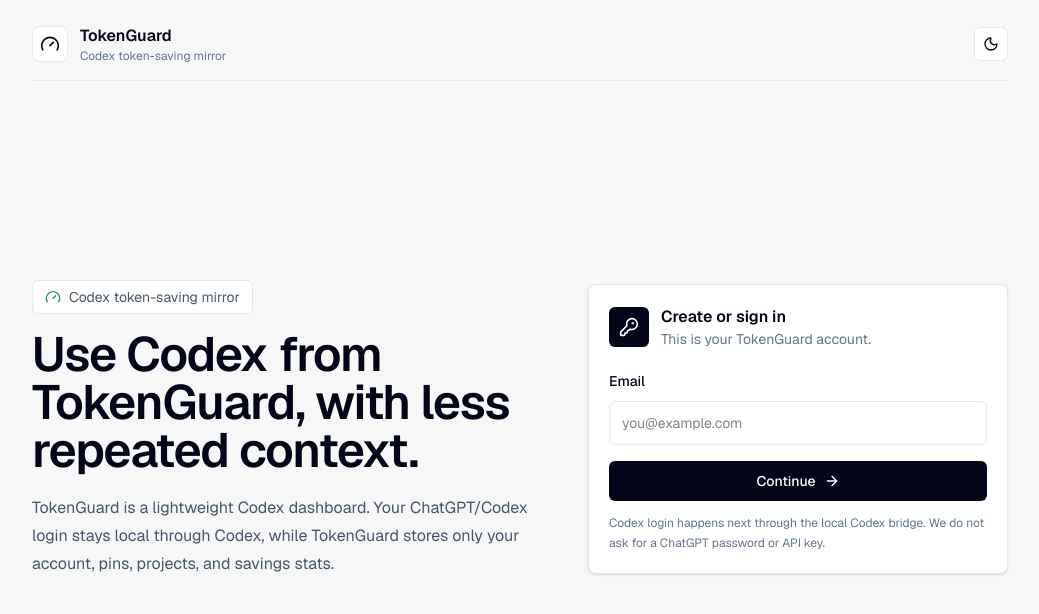
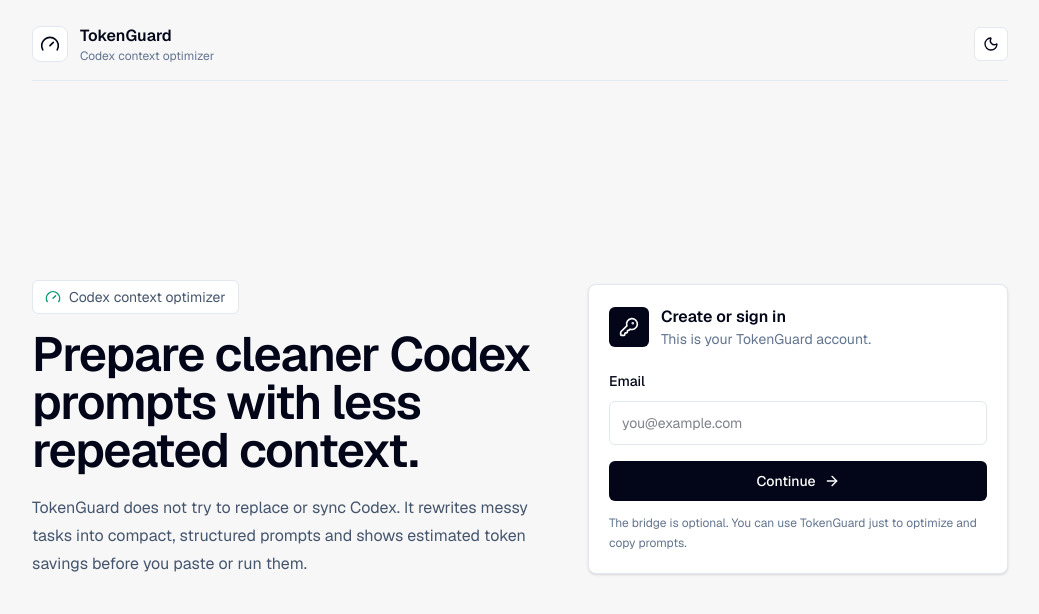
Before and after one commit to Shashankpabitwar123/tokenguard-prod, a Next.js app: page / in a window 1280 px wide. Shown: the top 614 px of the page, without its empty margins (120-1159 px from the left). Built offline with nearby package versions, Linux system fonts and the light colour scheme.

Commit message:
Pivot TokenGuard to context optimizer

```diff
--- a/src/components/TokenGuardCodexApp.tsx
+++ b/src/components/TokenGuardCodexApp.tsx
@@ -453,12 +453,13 @@
     const nextOptimized = optimizedPrompt;
     setOptimized(nextOptimized);
     setStatus("running");
+    navigator.clipboard?.writeText(nextOptimized).catch(() => undefined);
     setMessages((current) => [
       ...current,
       { role: "user", text: prompt },
       {
         role: "tokenguard",
-        text: `Sending optimized prompt to Codex through the local bridge. Estimated savings: ${stats.saved}%.`,
+        text: `Optimized prompt prepared and copied. Estimated savings: ${stats.saved}%.`,
       },
     ]);
 
@@ -477,12 +478,12 @@
     await loadRuns(email);
 
     if (!bridgeReady || !codexReady) {
-      setStatus("blocked");
+      setStatus("ready");
       setMessages((current) => [
         ...current,
         {
           role: "tokenguard",
-          text: "Codex is not connected yet. Start the bridge, complete Codex login, then run again.",
+          text: nextOptimized,
         },
       ]);
       return;
@@ -540,7 +541,7 @@
         ...current,
         {
           role: "codex",
-          text: "Codex run started locally. Open the Codex app/terminal for full live approvals while TokenGuard refreshes this mirrored thread.",
+          text: "Optional bridge run started locally. Continue approvals in Codex if it asks.",
         },
       ]);
       await loadThreads();
@@ -561,14 +562,14 @@
             <section>
               <div className="mb-4 inline-flex items-center gap-2 rounded-md border border-slate-200 bg-white px-3 py-1.5 text-sm text-slate-600 dark:border-slate-800 dark:bg-slate-950 dark:text-slate-300">
                 <Gauge className="h-4 w-4 text-emerald-600" />
-                Codex token-saving mirror
+                Codex context optimizer
               </div>
               <h1 className="max-w-2xl text-4xl font-semibold tracking-tight md:text-5xl">
-                Use Codex from TokenGuard, with less repeated context.
+                Prepare cleaner Codex prompts with less repeated context.
               </h1>
               <p className="mt-5 max-w-xl text-base leading-7 text-slate-600 dark:text-slate-400">
-                TokenGuard is a lightweight Codex dashboard. Your ChatGPT/Codex login stays local
-                through Codex, while TokenGuard stores only your account, pins, projects, and savings stats.
+                TokenGuard does not try to replace or sync Codex. It rewrites messy tasks into compact,
+                structured prompts and shows estimated token savings before you paste or run them.
               </p>
             </section>
 
@@ -597,7 +598,7 @@
                 <ArrowRight className="h-4 w-4" />
               </button>
               <p className="mt-3 text-xs leading-5 text-slate-500">
-                Codex login happens next through the local Codex bridge. We do not ask for a ChatGPT password or API key.
+                The bridge is optional. You can use TokenGuard just to optimize and copy prompts.
               </p>
             </section>
           </main>
@@ -710,7 +711,7 @@
         </div>
         <div>
           <div className="font-semibold">TokenGuard</div>
-          <div className="text-xs text-slate-500">Codex token-saving mirror</div>
+          <div className="text-xs text-slate-500">Codex context optimizer</div>
         </div>
       </div>
       <button
@@ -742,7 +743,7 @@
               <div className="text-sm font-semibold">TokenGuard</div>
               <div className="flex items-center gap-1.5 text-xs text-slate-500">
                 <span className={cx("h-1.5 w-1.5 rounded-full", props.bridge.status === "connected" ? "bg-emerald-500" : "bg-slate-400")} />
-                Codex {props.bridge.status}
+                Bridge {props.bridge.status}
               </div>
             </div>
           </div>
@@ -765,7 +766,7 @@
         <div className="min-h-0 flex-1 overflow-y-auto px-3 pb-3">
           <SectionLabel>Pinned</SectionLabel>
           <div className="mb-4 space-y-1">
-            {props.pins.length === 0 ? <EmptyRow text="Pin mirrored Codex chats from the Chats list" /> : props.pins.map((pin) => (
+            {props.pins.length === 0 ? <EmptyRow text="Saved optimizations appear here" /> : props.pins.map((pin) => (
               <SidebarRow
                 key={pin.threadId}
                 icon={Pin}
@@ -792,7 +793,7 @@
 
           <SectionLabel>Chats</SectionLabel>
           <div className="space-y-1">
-            {props.threads.length === 0 ? <EmptyRow text="Connect Codex to mirror chats" /> : props.threads.map((thread) => (
+            {props.threads.length === 0 ? <EmptyRow text="Optional: connect bridge to view Codex threads" /> : props.threads.map((thread) => (
               <SidebarRow
                 key={thread.id}
                 icon={MessageSquareText}
@@ -829,7 +830,7 @@
         </button>
         <div className="hidden items-center gap-2 text-sm text-slate-600 dark:text-slate-400 sm:flex">
           <TerminalSquare className="h-4 w-4" />
-          <span className="truncate">Codex mirror workspace</span>
+          <span className="truncate">Context optimizer workspace</span>
         </div>
       </div>
 
@@ -851,7 +852,7 @@
         {bridge.status !== "connected" ? (
           <button onClick={onRefreshBridge} className="hidden items-center gap-2 rounded-md border border-slate-200 px-3 py-2 text-sm sm:flex dark:border-slate-800">
             <Laptop className="h-4 w-4" />
-            Bridge setup
+            Optional bridge
           </button>
         ) : !codexConnected ? (
           <button onClick={onStartLogin} className="hidden items-center gap-2 rounded-md bg-slate-950 px-3 py-2 text-sm font-medium text-white sm:flex dark:bg-white dark:text-slate-950">
@@ -874,11 +875,11 @@
 
 function ChatPane(props) {
   const hasMessages = props.messages.length > 0;
-  const needsSetup = !props.bridgeReady || !props.codexReady;
+  const needsSetup = false;
   return (
     <section className="flex min-w-0 flex-1 flex-col bg-white dark:bg-slate-950">
       <div className="flex items-center justify-between border-b border-slate-100 px-4 py-2 text-xs text-slate-500 dark:border-slate-800">
-        <span>{props.selectedThread ? props.selectedThread.title : "New Codex chat"}</span>
+        <span>{props.selectedThread ? props.selectedThread.title : "New optimization"}</span>
         <span>{props.stats.saved}% estimated savings</span>
       </div>
 
@@ -890,9 +891,9 @@
             </div>
             {needsSetup && (
               <div className="w-full max-w-xl rounded-lg border border-slate-200 bg-slate-50 p-5 text-left dark:border-slate-800 dark:bg-slate-900">
-                <h2 className="text-2xl font-semibold tracking-tight">Connect Codex to start</h2>
+                <h2 className="text-2xl font-semibold tracking-tight">Optional Codex bridge</h2>
                 <p className="mt-3 text-sm leading-6 text-slate-500">
-                  TokenGuard stays blank until it can mirror your real Codex account. Install the bridge once on the same computer where Codex is installed, then connect with official Codex login.
+                  TokenGuard works without sync. Install the bridge only if you want to send optimized prompts to local Codex from this page.
                 </p>
                 <div className="space-y-3">
                   <StepRow number="1" title="Install prerequisites" text="Mac: install the Codex desktop app and Node.js 20+. Windows: install Node.js 20+ and make sure the Codex CLI command works as codex." />
@@ -926,7 +927,7 @@
               <>
                 <h2 className="text-2xl font-semibold tracking-tight">What should Codex work on?</h2>
                 <p className="mt-3 max-w-lg text-sm leading-6 text-slate-500">
-                  TokenGuard optimizes the task first, then sends it to your local Codex session.
+                  TokenGuard creates a compact prompt you can copy into Codex. Optional bridge support can run it locally.
                 </p>
                 <div className="mt-6 flex flex-wrap justify-center gap-2">
                   {["Fix a bug", "Review a diff", "Explain this repo"].map((item) => (
@@ -951,13 +952,13 @@
           <textarea
             value={props.prompt}
             onChange={(event) => props.setPrompt(event.target.value)}
-            placeholder="Message TokenGuard to run Codex with optimized context..."
+            placeholder="Describe the Codex task you want to optimize..."
             className="min-h-24 w-full resize-none rounded-t-lg border-0 bg-transparent px-4 py-3 text-sm leading-6 outline-none placeholder:text-slate-400"
           />
           <div className="flex flex-wrap items-center justify-between gap-2 border-t border-slate-100 px-3 py-2 dark:border-slate-800">
             <div className="flex items-center gap-2 text-xs text-slate-500">
               <Circle className={cx("h-2.5 w-2.5 fill-current", props.bridgeReady && props.codexReady ? "text-emerald-500" : "text-slate-400")} />
-              {props.bridgeReady && props.codexReady ? "Ready to run in Codex" : "Bridge or Codex login needed"}
+              {props.bridgeReady && props.codexReady ? "Optional bridge connected" : "Copy mode: no sync required"}
             </div>
             <div className="flex items-center gap-2">
               <button onClick={props.optimizeOnly} disabled={!props.prompt.trim()} className="rounded-md border border-slate-200 px-3 py-2 text-sm font-medium hover:bg-slate-50 disabled:opacity-50 dark:border-slate-800 dark:hover:bg-slate-800">
@@ -965,7 +966,7 @@
               </button>
               <button onClick={props.runWithCodex} disabled={!props.prompt.trim() || props.status === "running"} className="inline-flex items-center gap-2 rounded-md bg-slate-950 px-3 py-2 text-sm font-medium text-white hover:bg-slate-800 disabled:opacity-50 dark:bg-white dark:text-slate-950">
                 <Play className="h-4 w-4" />
-                Optimize & Run
+                Copy / Run
               </button>
             </div>
           </div>
```
Also changed, not shown: 1 other file (tests, documents, lock files or other folders).
